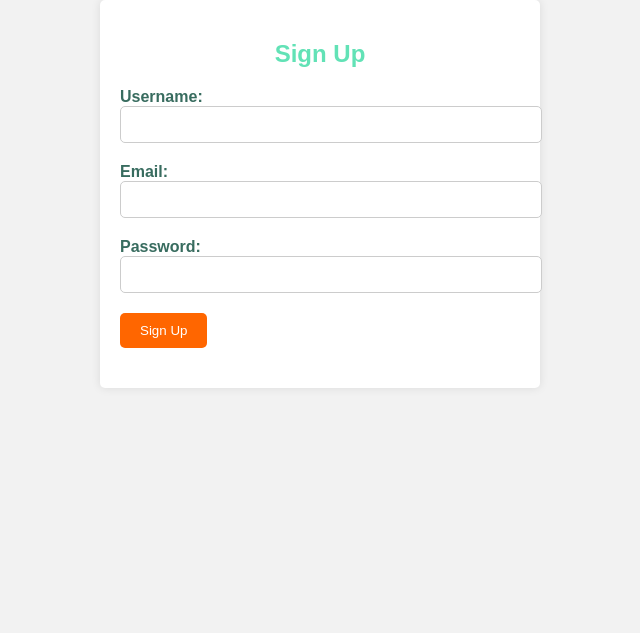
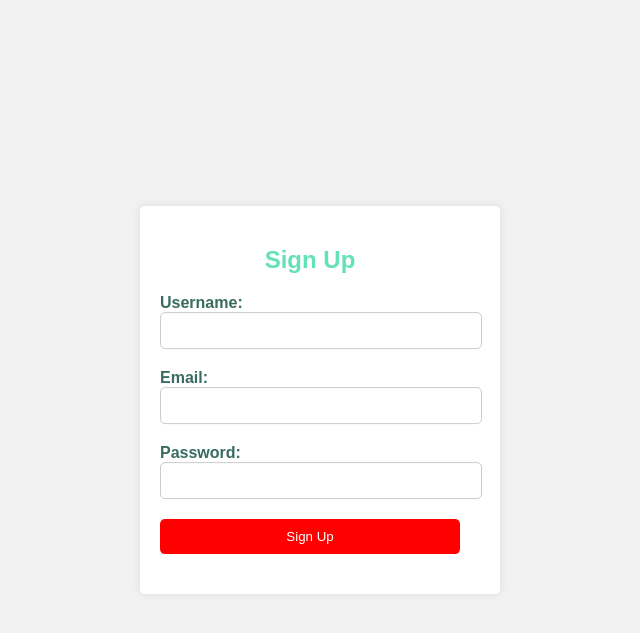
Before and after one commit to redlilac78/CS445, a PHP site: page /SignUp.php in a window 1280 px wide. Shown: the top 633 px of the page, without its empty margins (320-960 px from the left). Run offline with PHP 8.4, Linux system fonts and the light colour scheme.

Commit message:
Updated login and sign up pages

```diff
--- a/SignUp.php
+++ b/SignUp.php
@@ -13,11 +13,18 @@
 
         .container {
             max-width: 400px;
-            margin: 0 auto;
-            padding: 20px;
+
+            padding: 20px 40px 20px 20px;
             background-color: #fff;
             border-radius: 5px;
             box-shadow: 0 0 10px rgba(0, 0, 0, 0.1);
+
+            margin: 0;
+            position: absolute;
+            top: 50%;
+            left: 50%;
+            -ms-transform: translate(-50%, -50%);
+            transform: translate(-50%, -50%);
         }
 
         h2 {
@@ -44,7 +51,8 @@
         }
 
         button {
-            background-color: #ff6600;
+            width: 300px;
+            background-color: #ff0000;
             color: white;
             padding: 10px 20px;
             border: none;
--- a/index.php
+++ b/index.php
@@ -108,6 +108,7 @@ body {
         <div id="buttons">
             <button id="searchButton"><a href="Search.php"/>Search</a></button>
             <button id="signUpButton"><a href="SignUp.php"/>Sign Up</a></button>
+            <button id="signUpButton"><a href="LogIn.php"/>Log In</a></button>
         </div>
     </div>
     <div id="developers">
```
Also changed, not shown: LogIn.php (+16 -3 lines).
